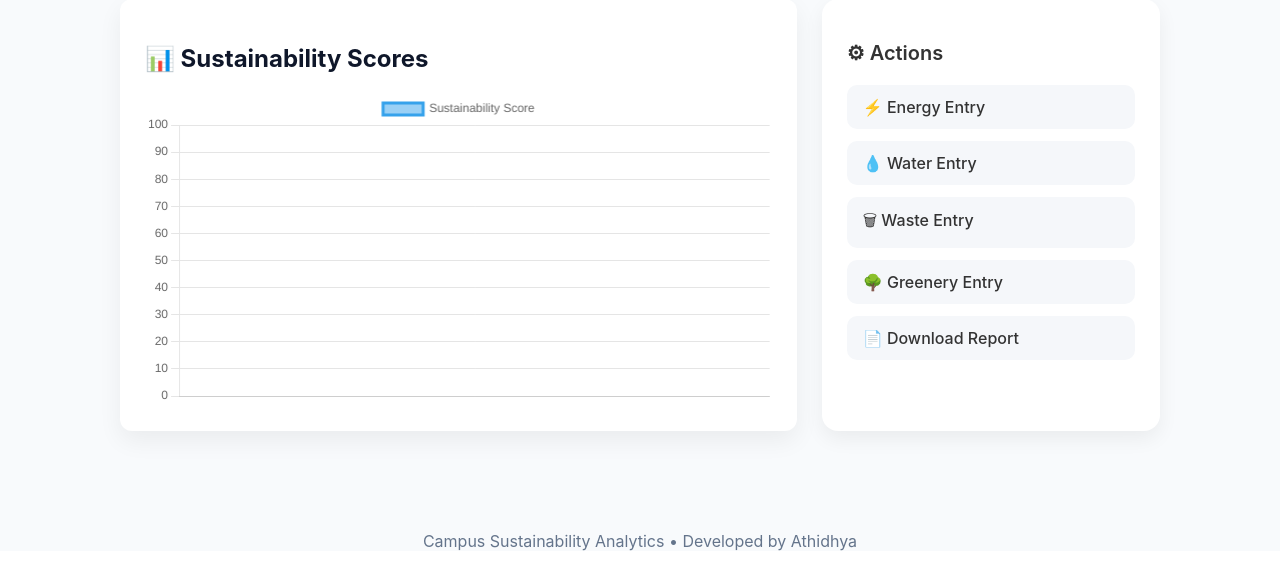
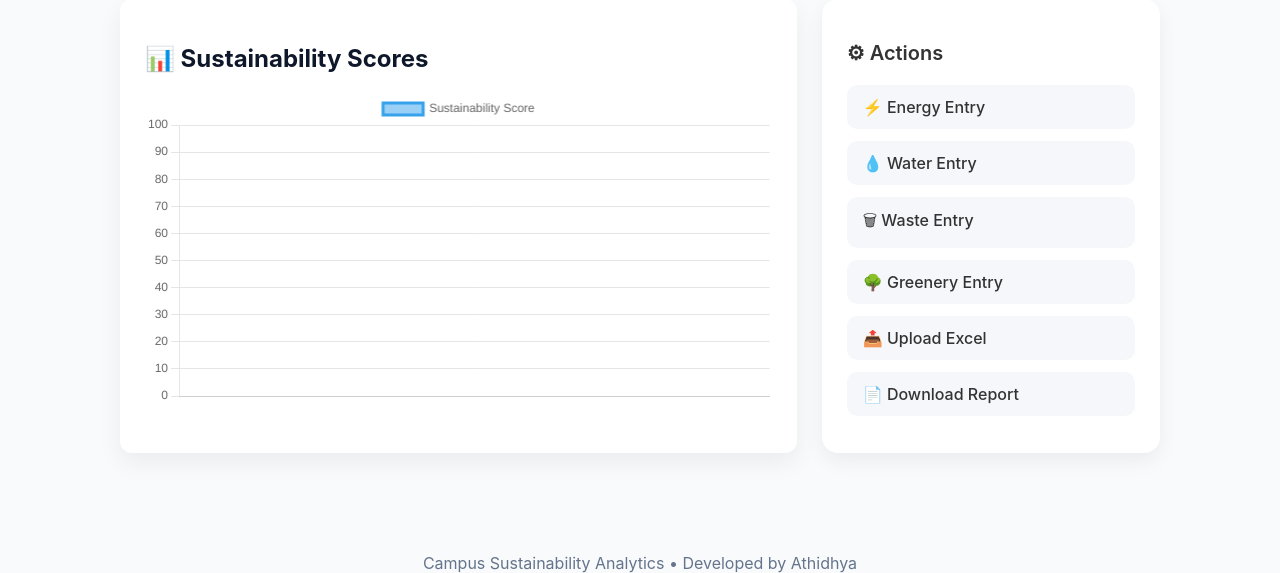
Before and after one commit to ATHIDHYA/Campus-Sustainablity-Analysis-Engine, a Flask app: template templates/dashboard.html in a window 1280 px wide. Shown: the part 428-1001 px from the top of the page. Before the commit the page ends 979 px from the top, so only its background shows below. Run offline with Flask 3, Linux system fonts and the light colour scheme; the template is opened without the code that fills it: most values are stand-ins (such as "Sample title", 1, 10 or a date in 2020).

Commit message:
dashboard

```diff
--- a/templates/dashboard.html
+++ b/templates/dashboard.html
@@ -60,6 +60,8 @@
             <li><a href="{{ url_for('dataentry.water_entry') }}">💧 Water Entry</a></li>
             <li><a href="{{ url_for('dataentry.waste_entry') }}">🗑 Waste Entry</a></li>
             <li><a href="{{ url_for('dataentry.greenery_entry') }}">🌳 Greenery Entry</a></li>
+            <!-- ADD THIS -->
+            <li><a href="{{ url_for('upload_sustainability_excel') }}">📤 Upload Excel</a></li>
 
             {% if role == "admin" %}
                 <li><a href="/add_user">👤 Add User</a></li>
```
